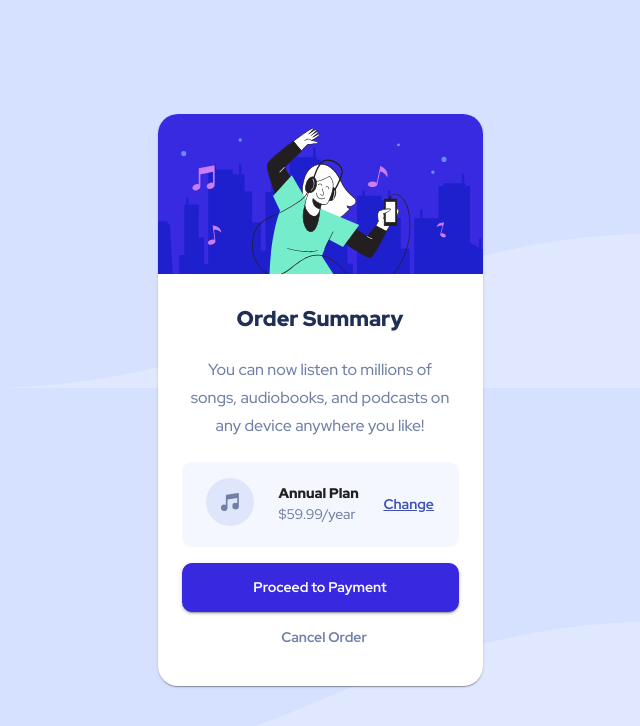
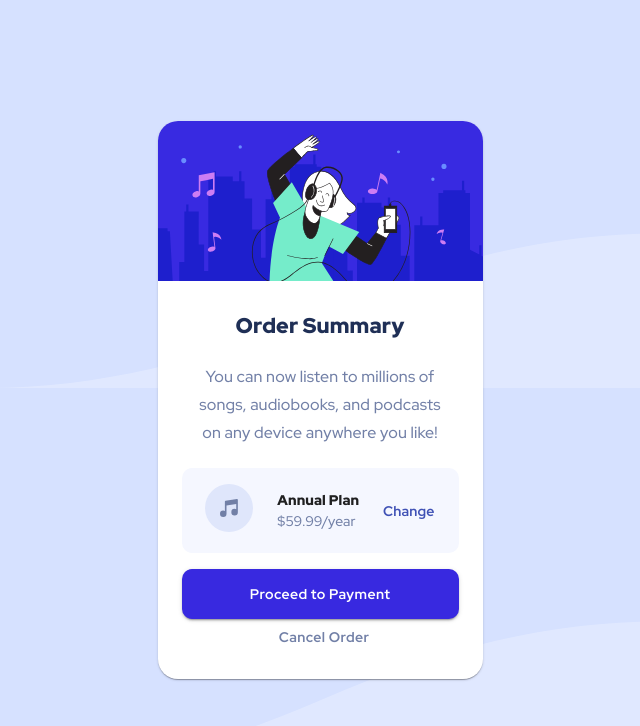
Before and after one commit to gabor-rajczi/order-summary-component, a React (Create React App) app: page / in a window 1280 px wide. Shown: the top 726 px of the page, without its empty margins (320-960 px from the left). Built offline with nearby package versions, Linux system fonts and the light colour scheme.

Commit message:
modify theme

```diff
--- a/src/OrderSummary/OrderSummary.tsx
+++ b/src/OrderSummary/OrderSummary.tsx
@@ -25,26 +25,6 @@ const useStyles = makeStyles(theme => createStyles({
         flexDirection: "column",
         padding: 0,
     },
-    button: {
-        borderRadius: 10,
-        textTransform: "none",
-        padding: "12.5px",
-        fontWeight: 700,
-    },
-    proceedPayment: {
-        backgroundColor: theme.palette.primaryBlue.bright,
-        "&:hover": {
-            opacity: "75%"
-        },
-
-    },
-    cancelOrder: {
-        color: theme.palette.neutralBlue.desaturated,
-        "&:hover": {
-            color: theme.palette.neutralBlue.dark,
-            backgroundColor: "unset",
-        },
-    },
     planType: {
         fontWeight: 900,
         fontSize: "14px",
@@ -64,16 +44,10 @@ const useStyles = makeStyles(theme => createStyles({
         borderRadius: 10,
         padding: "1rem 0",
     },
-    change: {
-        fontWeight: 700,
-        "&:hover": {
-            textDecoration: "none",
-        },
-    },
 }), { name: "OrderSummary" });
 
 const OrderSummary = (props: Props) => {
-    const { root, title, subtitle, actions, button, proceedPayment, cancelOrder, planType, fee, content, plan, change } = useStyles();
+    const { root, title, subtitle, actions, planType, fee, content, plan } = useStyles();
     return (
         <Card
             raised={false}
@@ -104,7 +78,12 @@ const OrderSummary = (props: Props) => {
                 >
                     You can now listen to millions of songs, audiobooks, and podcasts on any device anywhere you like!
                 </Typography>
-                <Grid container alignItems="center" justifyContent="space-evenly" className={plan}>
+                <Grid
+                    container
+                    alignItems="center"
+                    justifyContent="space-evenly"
+                    className={plan}
+                >
                     <Grid item>
                         <IconMusic />
                     </Grid>
@@ -116,12 +95,13 @@ const OrderSummary = (props: Props) => {
                         </Typography>
                         <Typography
                             className={fee}
-                        >$59.99/year</Typography>
+                        >
+                            $59.99/year
+                        </Typography>
                     </Grid>
                     <Grid item>
                         <Link
-                            underline="always"
-                            className={change}
+                            underline="hover"
                         >
                             Change
                         </Link>
@@ -131,14 +111,12 @@ const OrderSummary = (props: Props) => {
                     className={actions}>
                     <Button
                         color="primary"
-                        className={classNames(button, proceedPayment)}
                         variant="contained"
                         fullWidth
                     >
                         Proceed to Payment
                     </Button>
                     <Button
-                        className={classNames(button, cancelOrder)}
                         fullWidth
                     >
                         Cancel Order
--- a/src/theme.ts
+++ b/src/theme.ts
@@ -38,7 +38,7 @@ declare module "@material-ui/core/styles/createPalette" {
 }
 
 
-const theme = createTheme({
+const themeDefault = createTheme({
     typography: {
         fontFamily: [
             "'Red Hat Display'",
@@ -61,7 +61,46 @@ const theme = createTheme({
             desaturated: "hsl(224, 23%, 55%)",
             dark: "hsl(223, 47%, 23%)",
         }
+    },
+    overrides: {
+        MuiButton: {
+            root: {
+                borderRadius: 10,
+                textTransform: "none",
+                fontWeight: 700,
+                padding: "12.5px",
+            },
+        },
+        MuiLink: {
+            root: {
+                fontWeight: 700,
+                textDecoration: "underline",
+            },
+            underlineHover: {
+                textDecoration: "none",
+            }
+        }
     }
 });
 
+const theme = createTheme({
+    overrides: {
+        MuiButton: {
+            containedPrimary: {
+                backgroundColor: themeDefault.palette.primaryBlue.bright,
+                "&:hover": {
+                    backgroundColor: "hsl(245 83% 68%)",
+                }
+            },
+            text: {
+                color: themeDefault.palette.neutralBlue.desaturated,
+                "&:hover": {
+                    color: themeDefault.palette.neutralBlue.dark,
+                    backgroundColor: "unset",
+                },
+            }
+        }
+    }
+}, themeDefault)
+
 export default theme;
```
